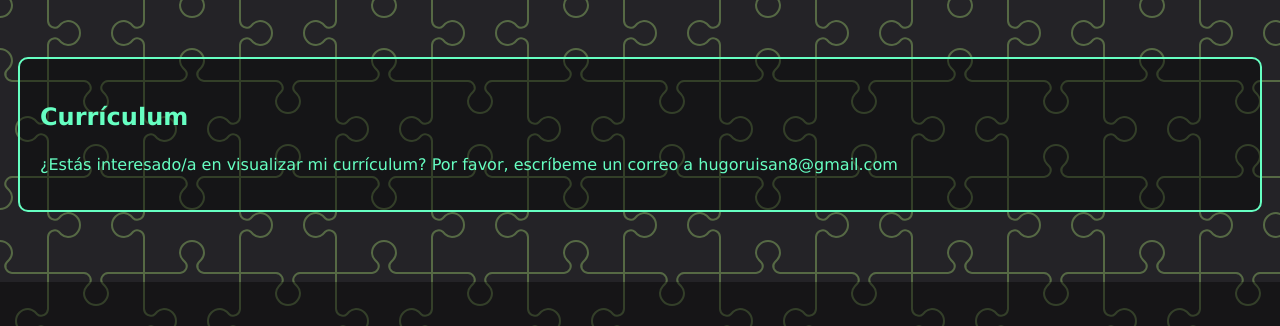
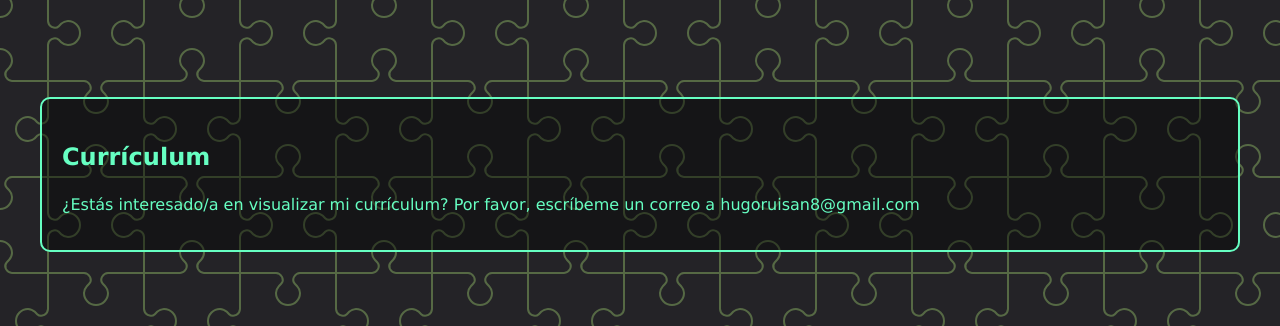
Before and after one commit to developerUser12-sudo/developerUser12-sudo.github.io, a plain HTML site: page index.html in a window 1280 px wide. Shown: the part 1119-1445 px from the top of the page. Drawn offline with Linux system fonts and the light colour scheme.

Commit message:
Retoque layout

```diff
--- a/index.html
+++ b/index.html
@@ -49,8 +49,8 @@
             </div>
         </div>
     </main>
-    <section id="curriculumScroll">
-        <div class="container box">
+    <section id="curriculumScroll" class="container">
+        <div class=" box ">
             <h3>Currículum</h3>
             <p>¿Estás interesado/a en visualizar mi currículum? Por favor, escríbeme un correo a hugoruisan8@gmail.com
             </p>
```
